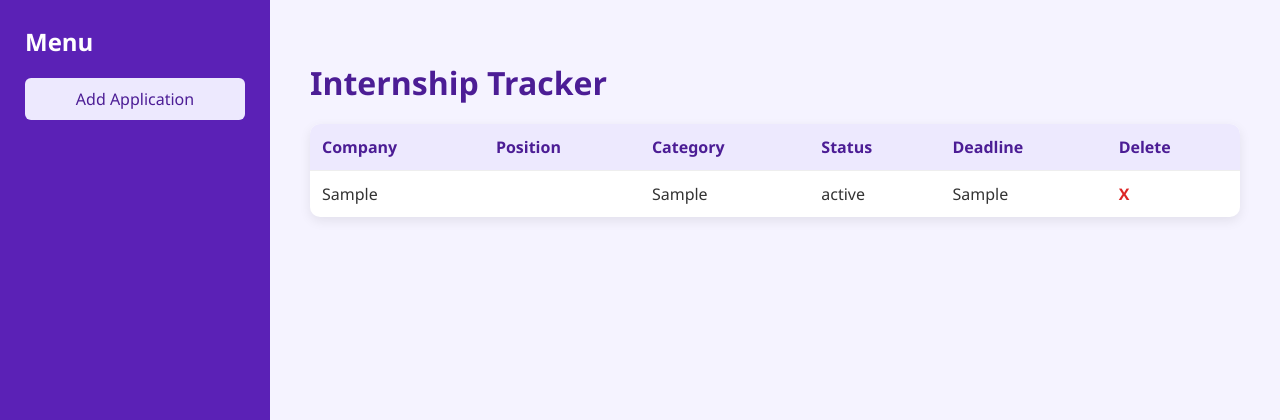
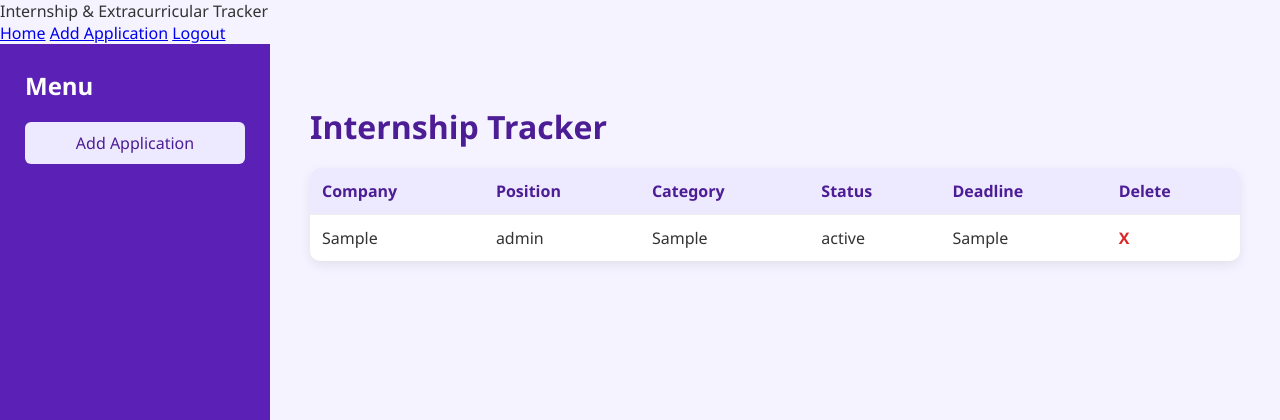
Before and after one commit to emanxmubarik/InternshipTracker, a Flask app: page /home in a window 1280 px wide. Shown: the top 420 px of the page. Run offline with Flask 3, Linux system fonts and the light colour scheme; the visitor is signed in with stand-in values (Sample User, id 1); tables that the repository leaves empty hold one stand-in row (values such as "Sample post").

Commit message:
Update page title and application role display

```diff
--- a/templates/home.html
+++ b/templates/home.html
@@ -1,10 +1,19 @@
 <!DOCTYPE html>
 <html>
 <head>
-    <title>Internship Tracker</title>
+    <title>Home</title>
     <link rel="stylesheet" href="{{ url_for('static', filename='style.css') }}">
 </head>
 <body>
+    <div class="topbar">
+        <div class="brand">Internship & Extracurricular Tracker</div>
+        <div class="top-links">
+            <a href="/home">Home</a>
+            <a href="/add">Add Application</a>
+            <a href="/logout">Logout</a>
+        </div>
+    </div>
+
     <div class="page-layout">
         <div class="sidebar">
             <h2>Menu</h2>
@@ -27,7 +36,7 @@
                 {% for app in applications %}
                 <tr>
                     <td>{{ app.company }}</td>
-                    <td>{{ app.position }}</td>
+                    <td>{{ app.role }}</td>
                     <td>{{ app.category }}</td>
                     <td>{{ app.status }}</td>
                     <td>{{ app.deadline }}</td>
```
